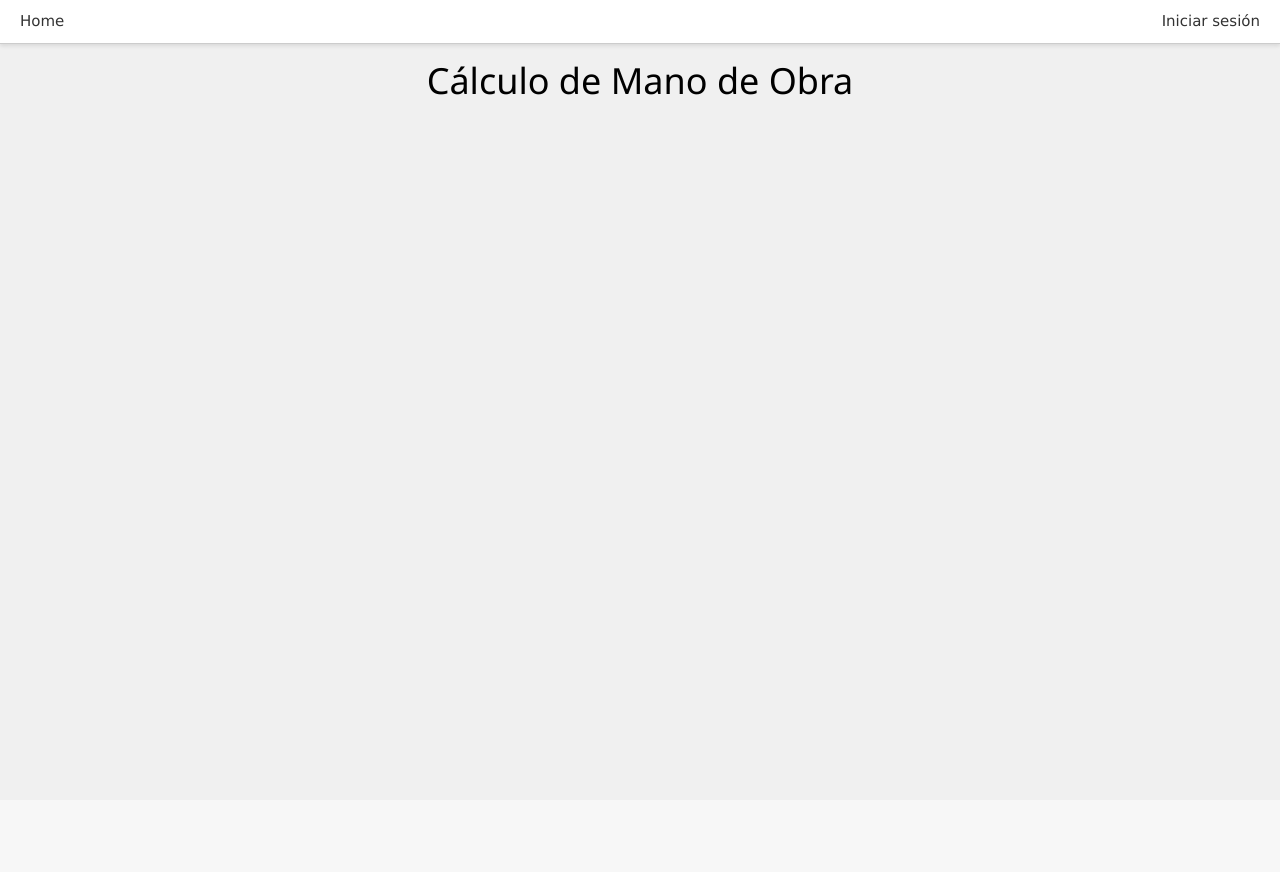
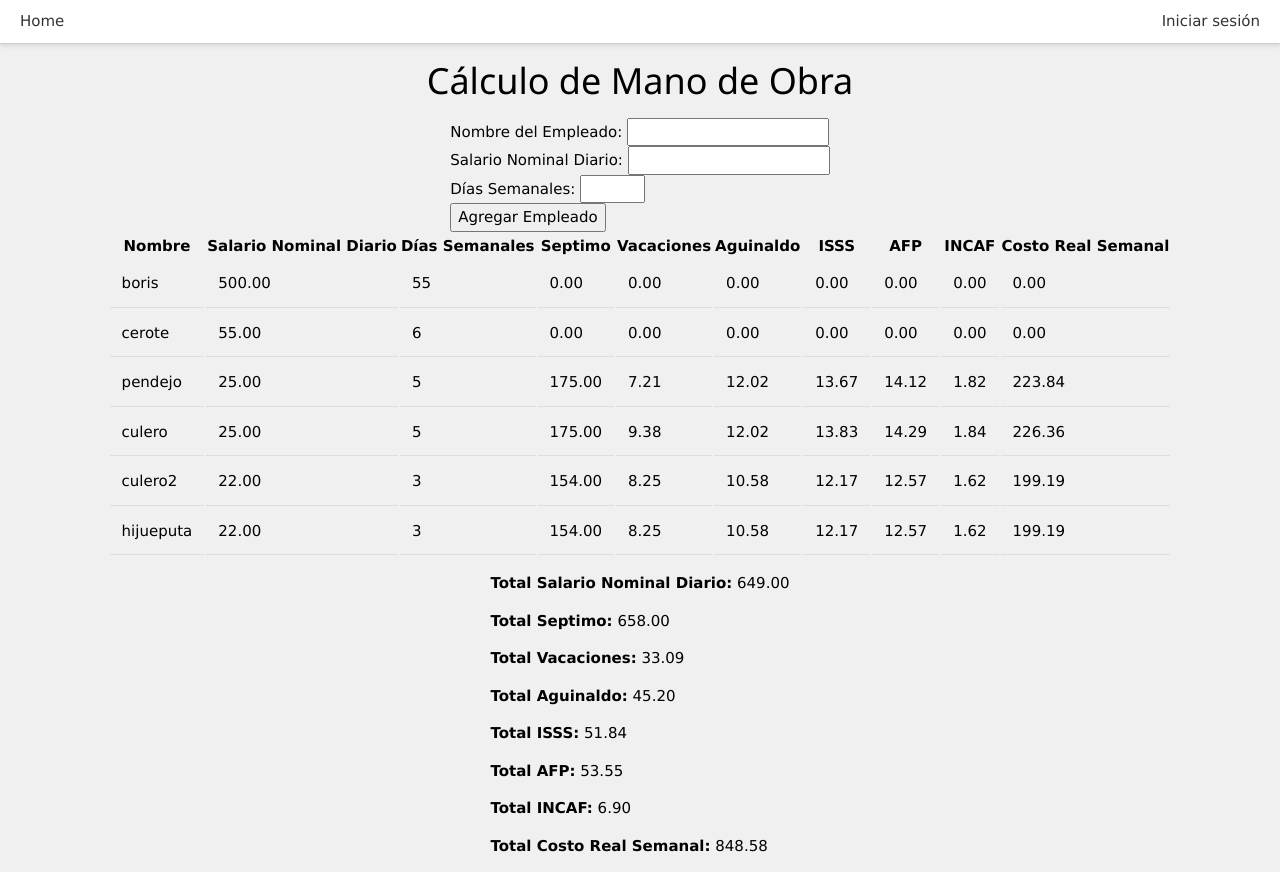
Before and after one commit to KikeHerrera/Sistema-Contable-Automatizado, a Django app: page /mano_de_obra/ in a window 1280 px wide. Before the commit the page ends 95 px from the top, so only its background shows below. Run offline with Django 4.2, Linux system fonts and the light colour scheme; data comes from the database, SQL or seed files in the repository; both versions use the stored data as it was after the commit; some libraries are stand-ins or nearby versions.

Commit message:
mano de obra terminada

```diff
--- a/Sistema/models.py
+++ b/Sistema/models.py
@@ -1,5 +1,6 @@
 from django.db import models
 LIBRO_MAYOR_ACTUAL = 1
+from decimal import Decimal
 
 class LibroMayor(models.Model):
     # Tabla para representar el Libro Mayor
@@ -74,9 +75,26 @@ class Empleado(models.Model):
     incaf = models.DecimalField(max_digits=10, decimal_places=2, default=0)
     costo_real_semanal = models.DecimalField(max_digits=12, decimal_places=2, default=0)
 
-    def __str__(self):
-        return f"{self.nombre} - {self.puesto}"
+    FACTOR_AGUINALDO = Decimal(25)
+    FACTOR_VACACIONES = Decimal(1.3)
+    DIAS_VACACIONES = Decimal(15)
 
+    def calcular_costos(self):
+        # Cálculos usando Decimal para evitar errores de tipo
+        self.septimo = self.salario_nominal_diario * Decimal(7)
+        self.vacaciones = (self.salario_nominal_diario * self.DIAS_VACACIONES * self.FACTOR_VACACIONES) / Decimal(52)
+        self.aguinaldo = (self.salario_nominal_diario * self.FACTOR_AGUINALDO) / Decimal(52)
+        self.isss = (self.septimo + self.vacaciones) * Decimal(0.075)
+        self.afp = (self.septimo + self.vacaciones) * Decimal(0.0775)
+        self.incaf = (self.septimo + self.vacaciones) * Decimal(0.01)
+        self.costo_real_semanal = (
+            self.septimo + self.vacaciones + self.aguinaldo + self.isss + self.afp + self.incaf
+        )
+
+    def save(self, *args, **kwargs):
+        # Calcular los costos antes de guardar
+        self.calcular_costos()
+        super().save(*args, **kwargs)
 
 # Modelo para Balance General
 class BalanceGeneral(models.Model):
--- a/Sistema/templates/mano_de_obra.html
+++ b/Sistema/templates/mano_de_obra.html
@@ -2,4 +2,68 @@
 
 {% block content %}
 <h1>Cálculo de Mano de Obra</h1>
+
+<!-- Formulario para agregar empleados -->
+<form method="POST" action=".">
+    {% csrf_token %}
+    <div class="form-group">
+        <label for="nombre">Nombre del Empleado:</label>
+        <input type="text" id="nombre" name="nombre" class="form-control" required>
+    </div>
+    <div class="form-group">
+        <label for="salario_nominal_diario">Salario Nominal Diario:</label>
+        <input type="number" id="salario_nominal_diario" name="salario_nominal_diario" step="0.01" class="form-control" required>
+    </div>
+    <div class="form-group">
+        <label for="dias_semanales">Días Semanales:</label>
+        <input type="number" id="dias_semanales" name="dias_semanales" min="1" max="7" class="form-control" required>
+    </div>
+    <button type="submit" class="btn btn-primary">Agregar Empleado</button>
+</form>
+
+<!-- Tabla para listar empleados -->
+<table class="table table-bordered mt-4">
+    <thead>
+        <tr>
+            <th>Nombre</th>
+            <th>Salario Nominal Diario</th>
+            <th>Días Semanales</th>
+            <th>Septimo</th>
+            <th>Vacaciones</th>
+            <th>Aguinaldo</th>
+            <th>ISSS</th>
+            <th>AFP</th>
+            <th>INCAF</th>
+            <th>Costo Real Semanal</th>
+        </tr>
+    </thead>
+    <tbody>
+        {% for empleado in empleados %}
+        <tr>
+            <td>{{ empleado.nombre }}</td>
+            <td>{{ empleado.salario_nominal_diario }}</td>
+            <td>{{ empleado.dias_semanales }}</td>
+            <td>{{ empleado.septimo }}</td>
+            <td>{{ empleado.vacaciones }}</td>
+            <td>{{ empleado.aguinaldo }}</td>
+            <td>{{ empleado.isss }}</td>
+            <td>{{ empleado.afp }}</td>
+            <td>{{ empleado.incaf }}</td>
+            <td>{{ empleado.costo_real_semanal }}</td>
+        </tr>
+        {% endfor %}
+    </tbody>
+</table>
+
+<!-- Totales de las columnas -->
+<div class="totales">
+    <p><strong>Total Salario Nominal Diario:</strong> {{ total_salario_nominal_diario }}</p>
+    <p><strong>Total Septimo:</strong> {{ total_septimo }}</p>
+    <p><strong>Total Vacaciones:</strong> {{ total_vacaciones }}</p>
+    <p><strong>Total Aguinaldo:</strong> {{ total_aguinaldo }}</p>
+    <p><strong>Total ISSS:</strong> {{ total_isss }}</p>
+    <p><strong>Total AFP:</strong> {{ total_afp }}</p>
+    <p><strong>Total INCAF:</strong> {{ total_incaf }}</p>
+    <p><strong>Total Costo Real Semanal:</strong> {{ total_costo_real_semanal }}</p>
+</div>
 {% endblock %}
--- a/Sistema/views.py
+++ b/Sistema/views.py
@@ -12,6 +12,8 @@ from django.db import IntegrityError
 from .forms import TransaccionForm, CuentaContable, AsientoCustomForm
 from .models import Asiento, Transaccion, PartidaDiaria, CuentaContable, BalanceGeneral, CuentasBalanceGeneral
 from .utils import filtrar_o_crear_partida_diaria
+from .models import Empleado
+from .forms import EmpleadoForm
 
 def ingresar(request):
     if request.method == "GET":
@@ -175,7 +177,51 @@ def balance_comprobacion(request):
 
 
 def mano_de_obra(request):
-    return render(request, 'mano_de_obra.html')
+    if request.method == 'POST':
+        # Capturar datos del formulario
+        nombre = request.POST.get('nombre')
+        salario_nominal_diario = request.POST.get('salario_nominal_diario')
+        dias_semanales = request.POST.get('dias_semanales')
+
+        # Convertir datos a tipos numéricos adecuados
+        salario_nominal_diario = Decimal(salario_nominal_diario)
+        dias_semanales = int(dias_semanales)
+
+        # Crear un nuevo empleado y guardar en la base de datos
+        nuevo_empleado = Empleado(
+            nombre=nombre,
+            salario_nominal_diario=salario_nominal_diario,
+            dias_semanales=dias_semanales
+        )
+        nuevo_empleado.save()  # Se llama a `calcular_costos` antes de guardar, si está configurado en el modelo
+
+        # Redirigir para evitar reenvío del formulario en la recarga
+        return redirect('mano_de_obra')  # Cambia 'mano_de_obra' por el nombre correcto de la URL
+
+    # Obtener todos los empleados y calcular los totales
+    empleados = Empleado.objects.all()
+    total_salario_nominal_diario = sum(emp.salario_nominal_diario for emp in empleados)
+    total_septimo = sum(emp.septimo for emp in empleados)
+    total_vacaciones = sum(emp.vacaciones for emp in empleados)
+    total_aguinaldo = sum(emp.aguinaldo for emp in empleados)
+    total_isss = sum(emp.isss for emp in empleados)
+    total_afp = sum(emp.afp for emp in empleados)
+    total_incaf = sum(emp.incaf for emp in empleados)
+    total_costo_real_semanal = sum(emp.costo_real_semanal for emp in empleados)
+
+    context = {
+        'empleados': empleados,
+        'total_salario_nominal_diario': total_salario_nominal_diario,
+        'total_septimo': total_septimo,
+        'total_vacaciones': total_vacaciones,
+        'total_aguinaldo': total_aguinaldo,
+        'total_isss': total_isss,
+        'total_afp': total_afp,
+        'total_incaf': total_incaf,
+        'total_costo_real_semanal': total_costo_real_semanal,
+    }
+
+    return render(request, 'mano_de_obra.html', context)
 
 def libro_mayor(request):
     # Obtener todas las partidas diarias disponibles
```
Also changed, not shown: Sistema/forms.py (+12 -0 lines), db.sqlite3.
